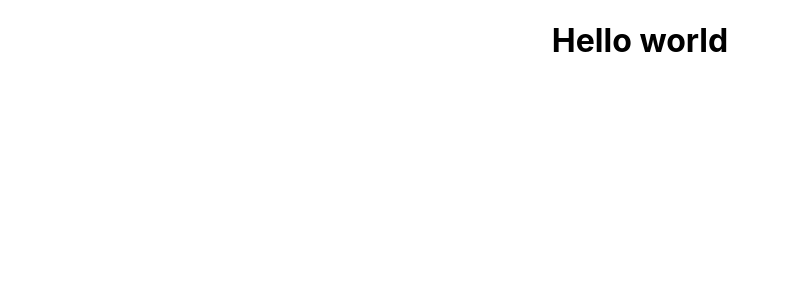
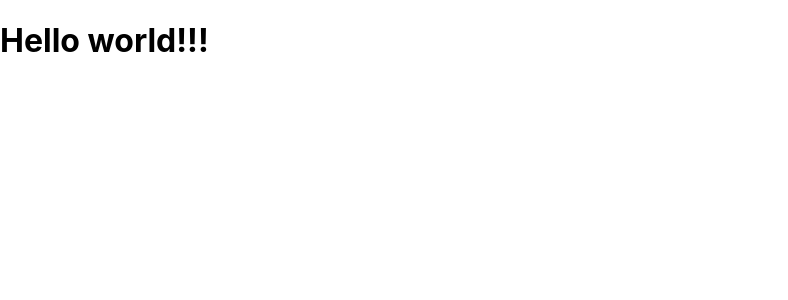
Before and after one commit to TheRedIsHere/react--course, a React (Create React App) app: page / in a window 1280 px wide. Shown: the top 300 px of the page, without its empty margins (0-788 px from the left). Built offline with nearby package versions, Linux system fonts and the light colour scheme.

Commit message:
dev/RC-2 Created elements with child elements.

```diff
--- a/src/App.js
+++ b/src/App.js
@@ -4,11 +4,17 @@
 
 class App extends Component {
   render() {
-    return (
-      <div className="App">
-        <h1>Hello world</h1>
-      </div>
-    );
+    // return (
+    //   <div className="App">
+    //     <h1>Hello world</h1>
+    //   </div>
+    // );
+
+    // child elements are text elements
+    //return React.createElement('div', null, 'h1', 'I\'m here');
+
+    // child element is a HTMLElement
+    return React.createElement('div', null, React.createElement('h1', null, 'Hello world!!!'));
   }
 }
 
```
